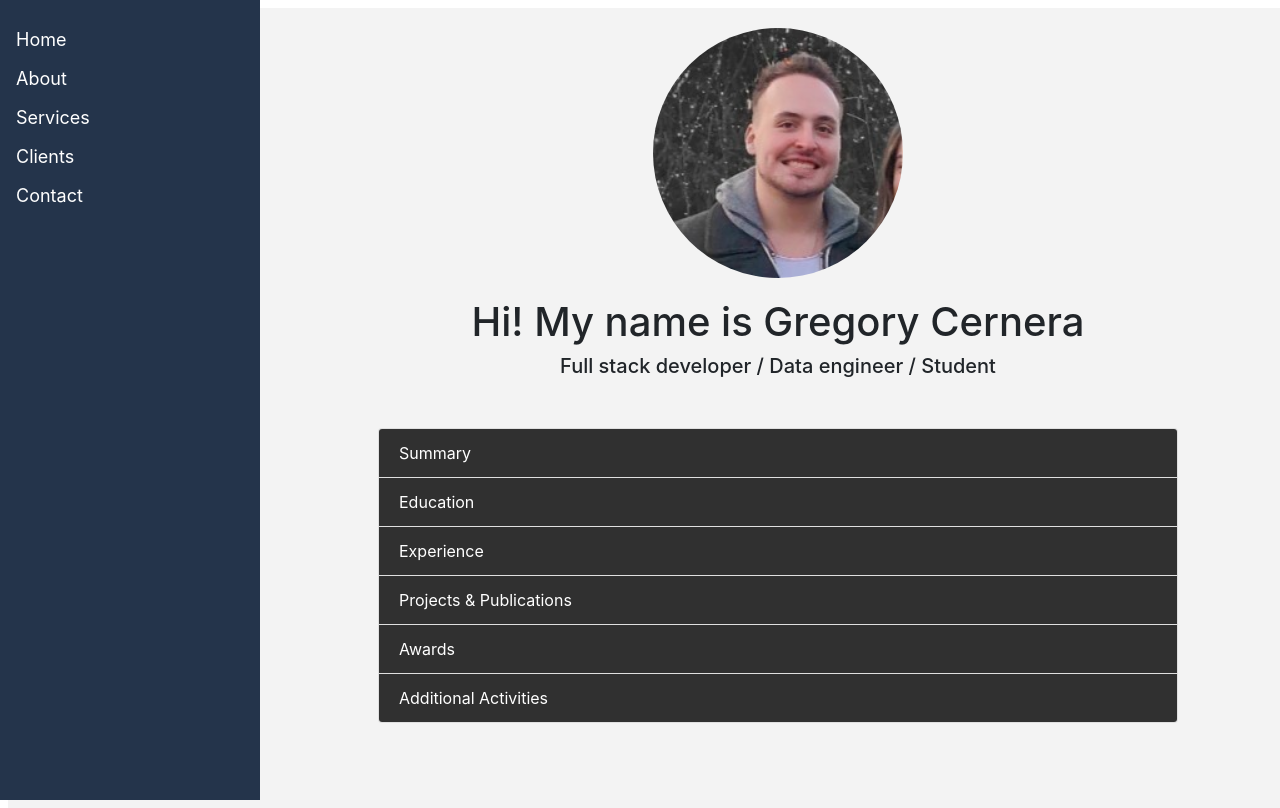
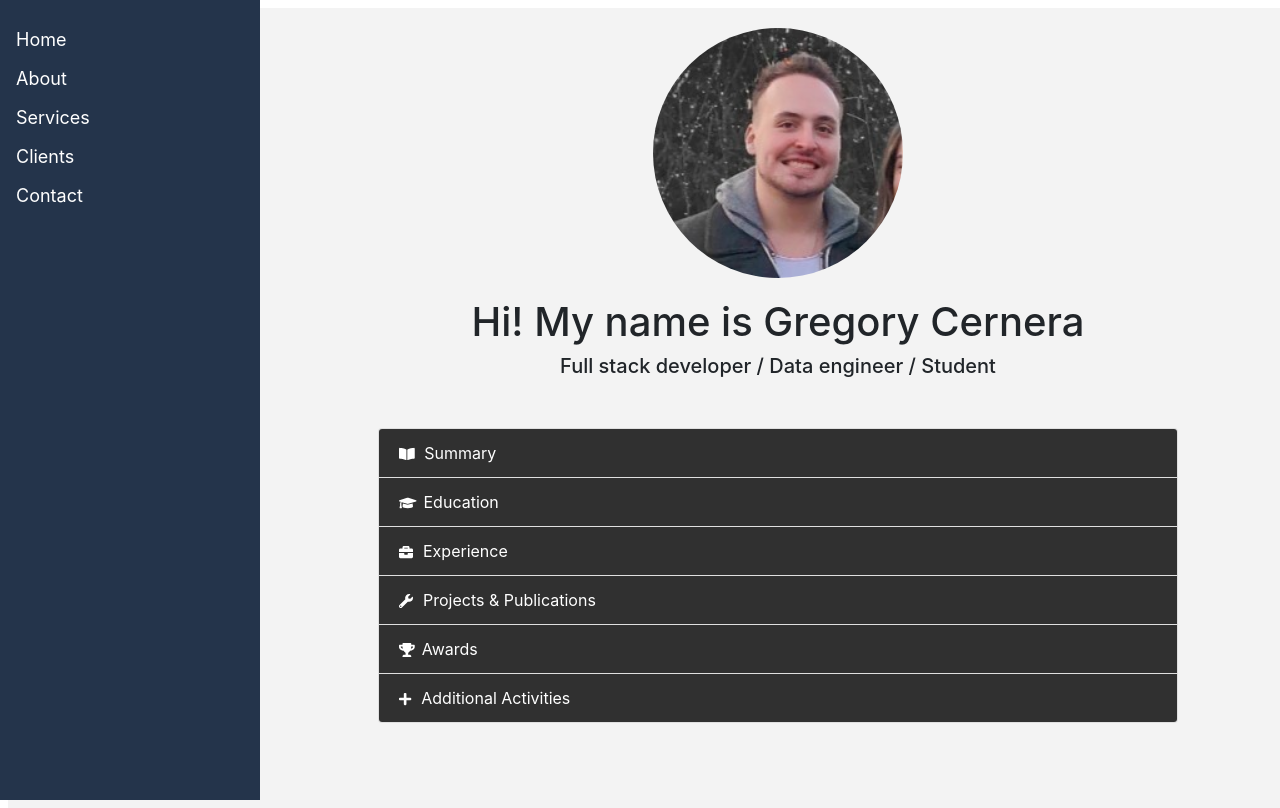
Before and after one commit to cernerae/Cernera.Me.Client, a React (Create React App) app in the folder cernera_me/: page /about in a window 1280 px wide. Built offline with nearby package versions, Linux system fonts and the light colour scheme.

Commit message:
Added icons to the accordion

```diff
--- a/cernera_me/package.json
+++ b/cernera_me/package.json
@@ -3,6 +3,10 @@
   "version": "0.1.0",
   "private": true,
   "dependencies": {
+    "@fortawesome/fontawesome-svg-core": "^1.2.26",
+    "@fortawesome/free-brands-svg-icons": "^5.12.0",
+    "@fortawesome/free-solid-svg-icons": "^5.12.0",
+    "@fortawesome/react-fontawesome": "^0.1.8",
     "@testing-library/jest-dom": "^4.2.4",
     "@testing-library/react": "^9.4.0",
     "@testing-library/user-event": "^7.2.1",
--- a/cernera_me/src/components/pages/AboutPage.tsx
+++ b/cernera_me/src/components/pages/AboutPage.tsx
@@ -2,6 +2,12 @@ import React from 'react';
 import { Container, Row, Col, Accordion, Card } from "react-bootstrap";
 import Sidebar from "../sidebar/Sidebar";
 import style from './AboutPage.module.scss';
+
+import { FontAwesomeIcon } from '@fortawesome/react-fontawesome'
+import { library } from '@fortawesome/fontawesome-svg-core'
+import { fab } from '@fortawesome/free-brands-svg-icons'
+import { faBookOpen, faGraduationCap, faBriefcase, faWrench, faTrophy, faPlus } from '@fortawesome/free-solid-svg-icons'
+library.add(fab, faBookOpen, faGraduationCap, faBriefcase, faWrench, faTrophy, faPlus)
 
 const AboutPage: React.FC = () => {
     return (
@@ -21,7 +27,9 @@ const AboutPage: React.FC = () => {
                             <Accordion className={style["about-page__content__accordion"]}>
 
                                 <Card >
-                                    <Accordion.Toggle className={style["about-page__content__accordion-header"]} as={Card.Header} eventKey="0">Summary</Accordion.Toggle>
+                                    <Accordion.Toggle className={style["about-page__content__accordion-header"]} as={Card.Header} eventKey="0">
+                                        <FontAwesomeIcon icon={faBookOpen} size='sm' style={{marginRight: '5px'}}/> Summary
+                                    </Accordion.Toggle>
                                     <Accordion.Collapse eventKey="0">
                                     <Card.Body className={style["about-page__content__accordion-body"]}>
                                     <ul>
@@ -35,13 +43,16 @@ const AboutPage: React.FC = () => {
                                 </Card>
 
                                 <Card>
-                                    <Accordion.Toggle className={style["about-page__content__accordion-header"]} as={Card.Header} eventKey="1">Education</Accordion.Toggle>
+                                    <Accordion.Toggle className={style["about-page__content__accordion-header"]} as={Card.Header} eventKey="1">
+                                        <FontAwesomeIcon icon={faGraduationCap} size='sm' style={{marginRight: '7px'}}/>Education
+                                    </Accordion.Toggle>
                                     <Accordion.Collapse eventKey="1">
                                     <Card.Body className={style["about-page__content__accordion-body"]}>
                                         <ul>
-                                            <li>Marist College - Class of 2020</li>
-                                            <li>B.S. Computer Science</li>
-                                            <li>Minors in Cybersecurity, Information Systems, and Information Technology</li>
+                                            <li><strong>Marist College - Class of 2020</strong></li>
+                                            <i>B.S. Computer Science</i>
+                                            <br></br>
+                                            <i>Minors in Cybersecurity, Information Systems, and Information Technology</i>
                                             <ul>
                                                 <li>GPA: 3.83 / 4.0</li>
                                                 <li>Scholarships: Marist College Presidential Scholarship and Robert Crosby Memorial Scholarship</li>
@@ -52,7 +63,9 @@ const AboutPage: React.FC = () => {
                                 </Card>
 
                                 <Card>
-                                    <Accordion.Toggle className={style["about-page__content__accordion-header"]} as={Card.Header} eventKey="2">Experience</Accordion.Toggle>
+                                    <Accordion.Toggle className={style["about-page__content__accordion-header"]} as={Card.Header} eventKey="2">
+                                        <FontAwesomeIcon icon={faBriefcase} size='sm' style={{marginRight: '10px'}}/>Experience
+                                    </Accordion.Toggle>
                                     <Accordion.Collapse eventKey="2">
                                     <Card.Body className={style["about-page__content__accordion-body"]}>
                                         <ul>
@@ -104,7 +117,9 @@ const AboutPage: React.FC = () => {
                                 </Card>
 
                                 <Card>
-                                    <Accordion.Toggle className={style["about-page__content__accordion-header"]} as={Card.Header} eventKey="3">Projects & Publications</Accordion.Toggle>
+                                    <Accordion.Toggle className={style["about-page__content__accordion-header"]} as={Card.Header} eventKey="3">
+                                        <FontAwesomeIcon icon={faWrench} size='sm' style={{marginRight: '10px'}}/>Projects & Publications
+                                    </Accordion.Toggle>
                                     <Accordion.Collapse eventKey="3">
                                     <Card.Body className={style["about-page__content__accordion-body"]}>
                                         <ul>
@@ -119,7 +134,9 @@ const AboutPage: React.FC = () => {
                                 </Card>
 
                                 <Card>
-                                    <Accordion.Toggle className={style["about-page__content__accordion-header"]} as={Card.Header} eventKey="4">Awards</Accordion.Toggle>
+                                    <Accordion.Toggle className={style["about-page__content__accordion-header"]} as={Card.Header} eventKey="4">
+                                        <FontAwesomeIcon icon={faTrophy} size='sm' style={{marginRight: '7px'}}/>Awards
+                                    </Accordion.Toggle>
                                     <Accordion.Collapse eventKey="4">
                                     <Card.Body className={style["about-page__content__accordion-body"]}>
                                         <ul>
@@ -133,7 +150,9 @@ const AboutPage: React.FC = () => {
                                 </Card>
 
                                 <Card>
-                                    <Accordion.Toggle className={style["about-page__content__accordion-header"]} as={Card.Header} eventKey="5">Additional Activities</Accordion.Toggle>
+                                    <Accordion.Toggle className={style["about-page__content__accordion-header"]} as={Card.Header} eventKey="5">
+                                        <FontAwesomeIcon icon={faPlus} size='sm' style={{marginRight: '10px'}}/>Additional Activities
+                                    </Accordion.Toggle>
                                     <Accordion.Collapse eventKey="5">
                                     <Card.Body className={style["about-page__content__accordion-body"]}>
                                         <ul>
```
Also changed, not shown: 1 other file (tests, documents, lock files or other folders).
